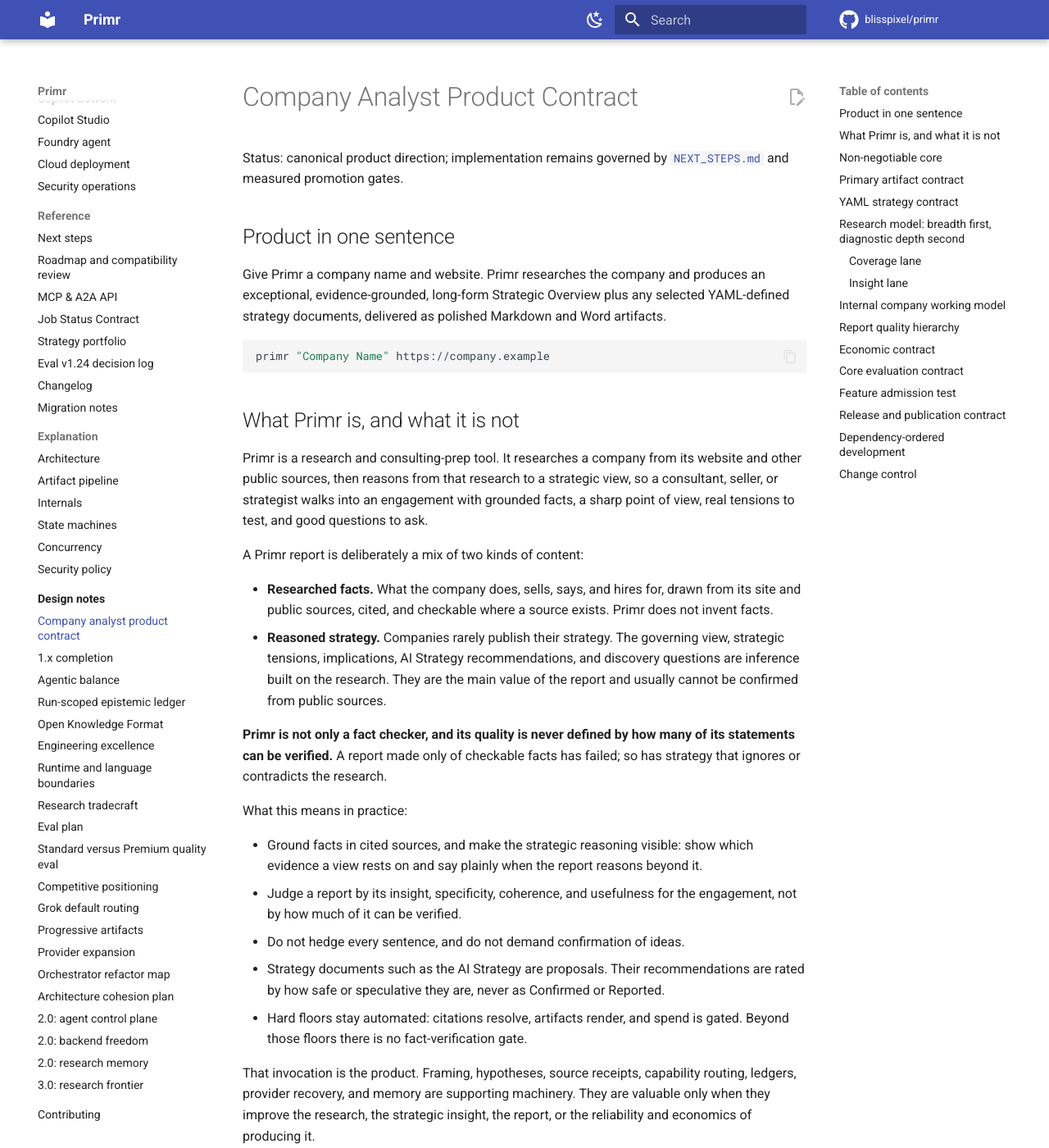
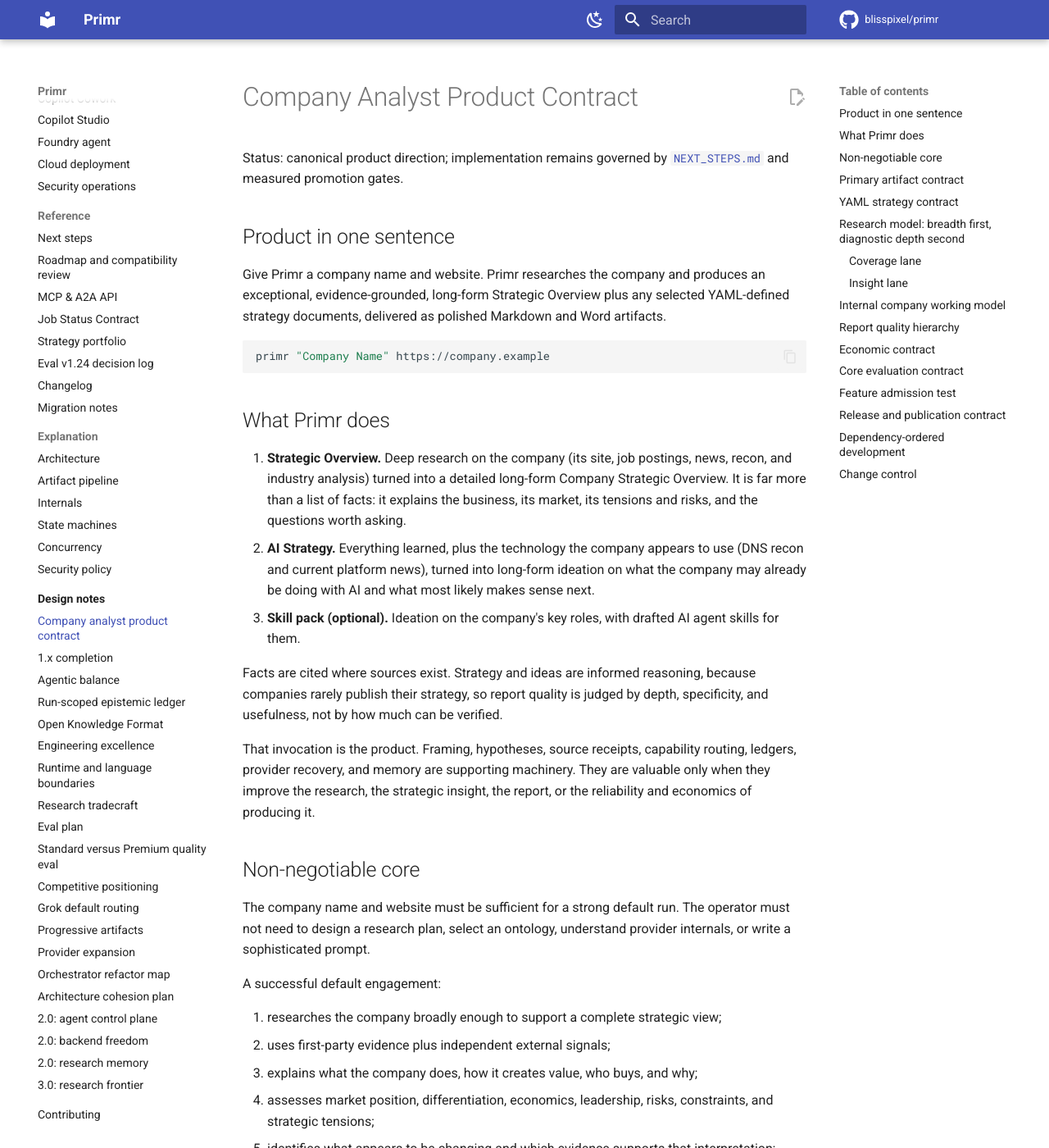
Before and after one commit to blisspixel/primr, an MkDocs documentation site: the page built from docs/design/company-analyst-product-contract.md, in a window 1280 px wide and 1400 px high. Shown: the whole window at 82% size. Built offline with MkDocs 1.6.1 and Material for MkDocs 9.7.7, drawn with Linux system fonts in a browser that asks for light colours; comment, search, counter and statistics services are not loaded.

Commit message:
Describe Primr as its three outputs in plain terms
The front door and contract now say what Primr does in the owner's terms:
a deep Strategic Overview from site, hiring, news, recon, and industry
research; an AI Strategy that ideates from what was learned and the
company's apparent technology; and an optional skill pack that ideates on
roles and drafts skills for them.

````diff
--- a/docs/design/company-analyst-product-contract.md
+++ b/docs/design/company-analyst-product-contract.md
@@ -14,42 +14,23 @@
 primr "Company Name" https://company.example
 ```
 
-## What Primr is, and what it is not
+## What Primr does
 
-Primr is a research and consulting-prep tool. It researches a company from its
-website and other public sources, then reasons from that research to a
-strategic view, so a consultant, seller, or strategist walks into an
-engagement with grounded facts, a sharp point of view, real tensions to test,
-and good questions to ask.
+1. **Strategic Overview.** Deep research on the company (its site, job
+   postings, news, recon, and industry analysis) turned into a detailed
+   long-form Company Strategic Overview. It is far more than a list of facts:
+   it explains the business, its market, its tensions and risks, and the
+   questions worth asking.
+2. **AI Strategy.** Everything learned, plus the technology the company appears
+   to use (DNS recon and current platform news), turned into long-form
+   ideation on what the company may already be doing with AI and what most
+   likely makes sense next.
+3. **Skill pack (optional).** Ideation on the company's key roles, with drafted
+   AI agent skills for them.
 
-A Primr report is deliberately a mix of two kinds of content:
-
-- **Researched facts.** What the company does, sells, says, and hires for,
-  drawn from its site and public sources, cited, and checkable where a source
-  exists. Primr does not invent facts.
-- **Reasoned strategy.** Companies rarely publish their strategy. The
-  governing view, strategic tensions, implications, AI Strategy
-  recommendations, and discovery questions are inference built on the
-  research. They are the main value of the report and usually cannot be
-  confirmed from public sources.
-
-**Primr is not only a fact checker, and its quality is never defined by how
-many of its statements can be verified.** A report made only of checkable facts
-has failed; so has strategy that ignores or contradicts the research.
-
-What this means in practice:
-
-- Ground facts in cited sources, and make the strategic reasoning visible: show
-  which evidence a view rests on and say plainly when the report reasons beyond
-  it.
-- Judge a report by its insight, specificity, coherence, and usefulness for the
-  engagement, not by how much of it can be verified.
-- Do not hedge every sentence, and do not demand confirmation of ideas.
-- Strategy documents such as the AI Strategy are proposals. Their
-  recommendations are rated by how safe or speculative they are, never as
-  Confirmed or Reported.
-- Hard floors stay automated: citations resolve, artifacts render, and spend
-  is gated. Beyond those floors there is no fact-verification gate.
+Facts are cited where sources exist. Strategy and ideas are informed reasoning,
+because companies rarely publish their strategy, so report quality is judged
+by depth, specificity, and usefulness, not by how much can be verified.
 
 That invocation is the product. Framing, hypotheses, source receipts,
 capability routing, ledgers, provider recovery, and memory are supporting
````
Also changed, not shown: AGENTS.md (+6 -7 lines), README.md (+17 -15 lines).
